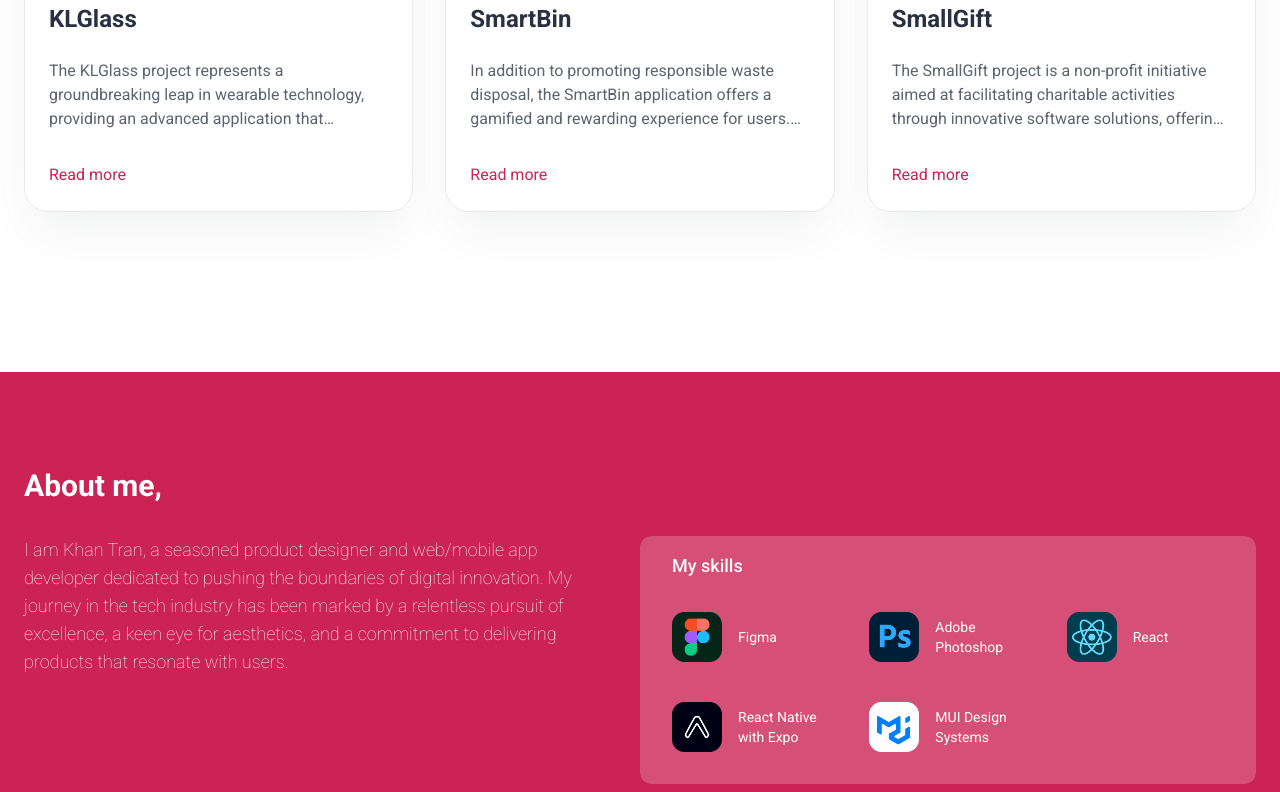
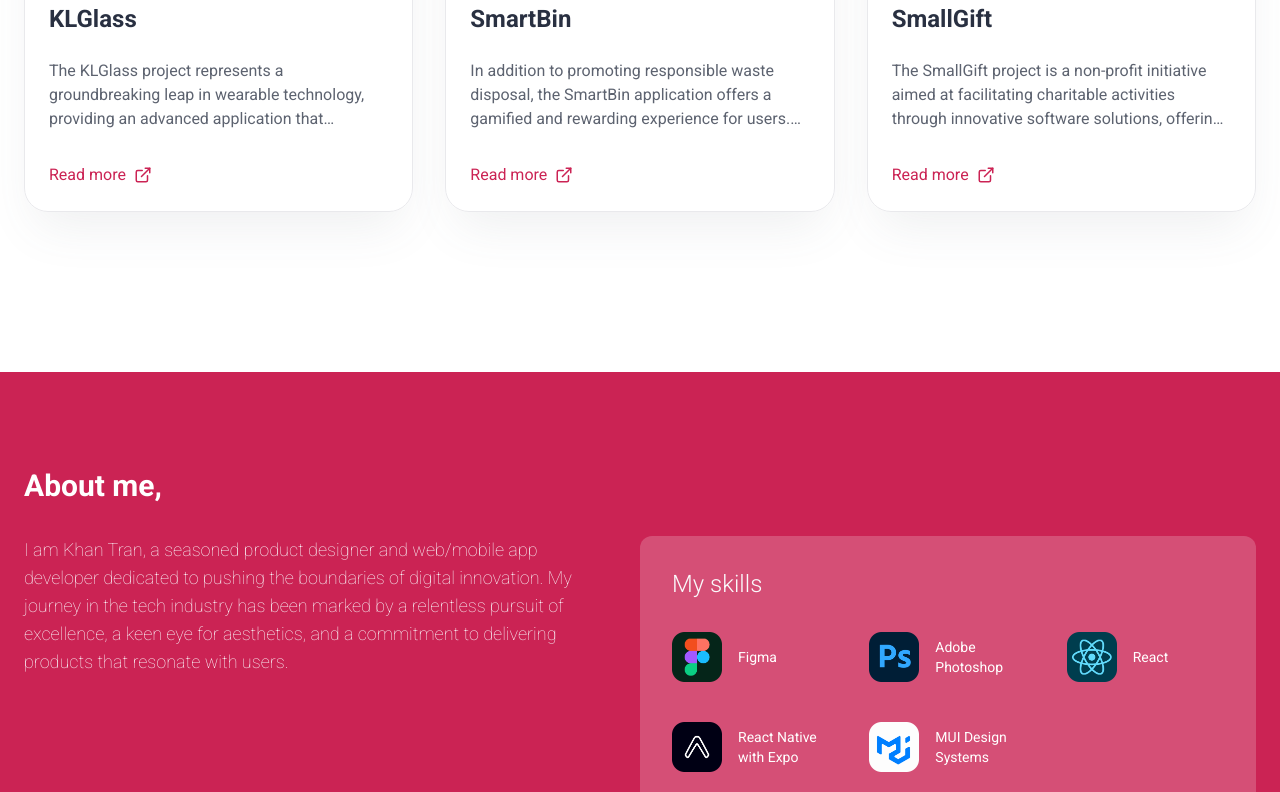
Before and after one commit to tranvikhan/khan-tran-portfolio, a Next.js app: page / in a window 1280 px wide. Shown: the part 1898-2690 px from the top of the page. Built offline with nearby package versions, Linux system fonts and the light colour scheme.

Commit message:
fix: Font size

```diff
--- a/src/components/cards/ProjectCard.tsx
+++ b/src/components/cards/ProjectCard.tsx
@@ -1,5 +1,6 @@
 import { ROUTES } from "@/constants/routes";
 import Image from "next/image";
+import { ExternalLink } from "react-feather";
 
 export interface ProjectCardProps {
   id: string;
@@ -38,8 +39,12 @@ export const ProjectCard = ({
         <p className="mt-6 mb-8 text-gray-600 dark:text-gray-300 line-clamp-3">
           {description}
         </p>
-        <a className="inline-block" href={ROUTES.PROJECT_DETAILS + id}>
-          <span className="text-primary hover:opacity-80">Read more</span>
+        <a
+          className="flex flex-row gap-2 items-center text-primary hover:opacity-80"
+          href={ROUTES.PROJECT_DETAILS + id}
+        >
+          <span>Read more</span>
+          <ExternalLink size={18} />
         </a>
       </div>
     </div>
--- a/src/components/layout/AppHeader.tsx
+++ b/src/components/layout/AppHeader.tsx
@@ -23,7 +23,6 @@ export const AppHeader = () => {
   useEffect(() => {
     AOS.init({
       easing: "ease-in-out",
-      offset: 100,
     });
   }, []);
 
--- a/src/components/pages/home/AboutSection.tsx
+++ b/src/components/pages/home/AboutSection.tsx
@@ -23,7 +23,9 @@ export const AboutSection = () => {
             data-aos="fade-up"
             className="flex-1 flex flex-col gap-4 bg-white bg-opacity-20 rounded-xl p-4"
           >
-            <h3 className="text-lg font-medium text-gray-50 px-4">My skills</h3>
+            <h3 className="text-2xl font-light text-gray-50 px-4 pt-4">
+              My skills
+            </h3>
             <div className="grid grid-cols-2 xl:grid-cols-3 gap-2">
               <TechStackIcon
                 title="Figma"
```
